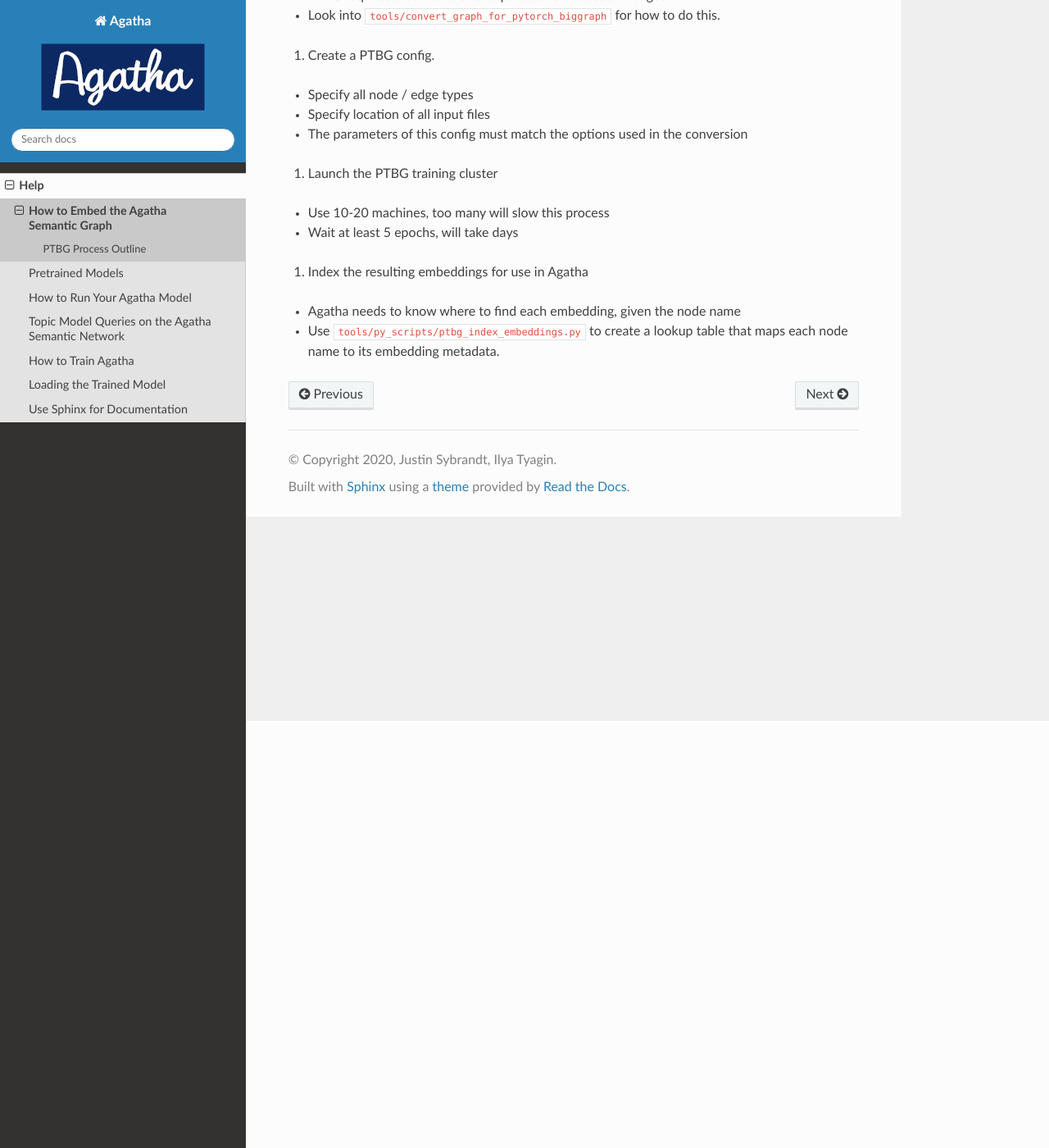
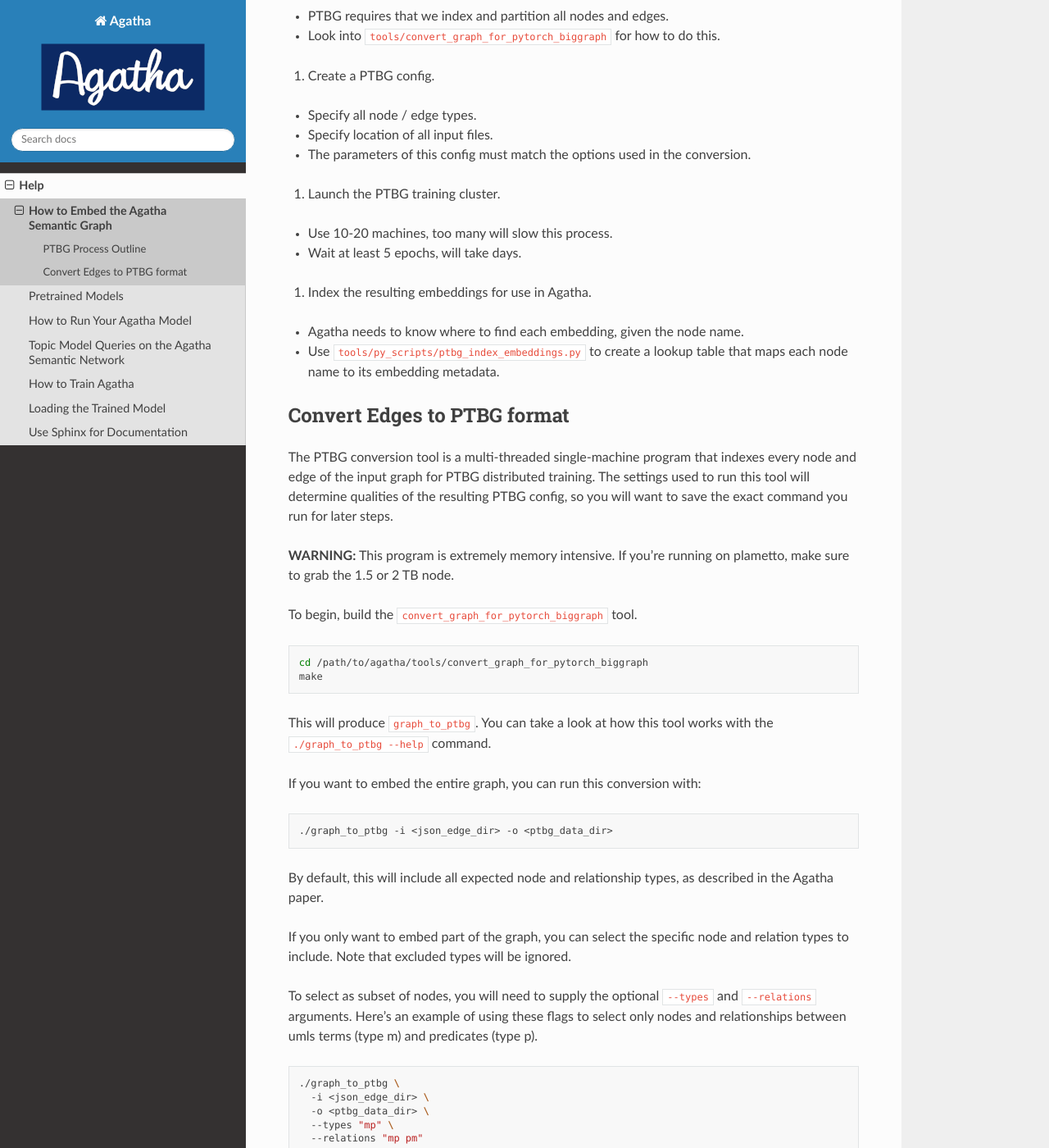
Before and after one commit to JSybrandt/agatha, a Sphinx documentation site: the page built from docs/help/embed_semantic_graph.md, in a window 1280 px wide and 1400 px high, scrolled down 521 px. Shown: the whole window at 82% size. Built offline with Sphinx 7.4.7 and the Read the Docs theme 2.0.0, drawn with Linux system fonts in a browser that asks for light colours; pages that are not in the unit, such as notebooks, are missing from menus; some of the changed text lies outside the part shown.

Commit message:
Updates semantic graph embedding docs

````diff
--- a/docs/help/embed_semantic_graph.md
+++ b/docs/help/embed_semantic_graph.md
@@ -10,19 +10,78 @@
 ## PTBG Process Outline
 
  1. Create a single directory that contains all semantic graph edges.
+   - This is produced by running `agatha.construct`.
    - Edges are stored as small key-value json files.
    - The directory may contain a large number of files.
  2. Convert graph to PTBG input format.
    - PTBG requires that we index and partition all nodes and edges.
    - Look into `tools/convert_graph_for_pytorch_biggraph` for how to do this.
  3. Create a PTBG config.
-   - Specify all node / edge types
-   - Specify location of all input files
-   - The parameters of this config must match the options used in the conversion
- 4. Launch the PTBG training cluster
-   - Use 10-20 machines, too many will slow this process
-   - Wait at least 5 epochs, will take days
- 5. Index the resulting embeddings for use in Agatha
-   - Agatha needs to know where to find each embedding, given the node name
+   - Specify all node / edge types.
+   - Specify location of all input files.
+   - The parameters of this config must match the options used in the
+     conversion.
+ 4. Launch the PTBG training cluster.
+   - Use 10-20 machines, too many will slow this process.
+   - Wait at least 5 epochs, will take days.
+ 5. Index the resulting embeddings for use in Agatha.
+   - Agatha needs to know where to find each embedding, given the node name.
    - Use `tools/py_scripts/ptbg_index_embeddings.py` to create a lookup table
      that maps each node name to its embedding metadata.
+
+## Convert Edges to PTBG format
+
+The PTBG conversion tool is a multi-threaded single-machine program that indexes
+every node and edge of the input graph for PTBG distributed training. The
+settings used to run this tool will determine qualities of the resulting PTBG
+config, so you will want to save the exact command you run for later steps.
+
+**WARNING:** This program is extremely memory intensive. If you're running on
+plametto, make sure to grab the 1.5 or 2 TB node.
+
+To begin, build the `convert_graph_for_pytorch_biggraph` tool.
+
+```bash
+cd /path/to/agatha/tools/convert_graph_for_pytorch_biggraph
+make
+```
+
+This will produce `graph_to_ptbg`. You can take a look at how this tool works
+with the `./graph_to_ptbg --help` command.
+
+If you want to embed the entire graph, you can run this conversion with:
+
+```bash
+./graph_to_ptbg -i <json_edge_dir> -o <ptbg_data_dir>
+```
+
+By default, this will include all expected node and relationship types, as
+described in the Agatha paper.
+
+If you only want to embed part of the graph, you can select the specific node
+and relation types to include. Note that excluded types will be ignored.
+
+To select as subset of nodes, you will need to supply the optional `--types` and
+`--relations` arguments. Here's an example of using these flags to select only
+nodes and relationships between umls terms (type m) and predicates (type p).
+
+```bash
+./graph_to_ptbg \
+  -i <json_edge_dir> \
+  -o <ptbg_data_dir> \
+  --types "mp" \
+  --relations "mp pm"
+```
+
+Note that the argument passed with `--types` should be a string where each
+character indicates a desired node type. Nodes of types outside of this list
+will not be included in the output.
+
+Note that the argument passed with `--relations` should be a string with
+space-separated relationship types. Each relationship should be a two character
+long string. Relationships are also directed in PTBG, meaning that if you would
+like to select both UMLS -> predicate edges, as well as predicate -> UMLS edges,
+you will need to specify both edge types.
+
+**WARNING:** You will need to remember the order you list the relationships.
+This will determine the order of relationships in the PTBG config.
````
